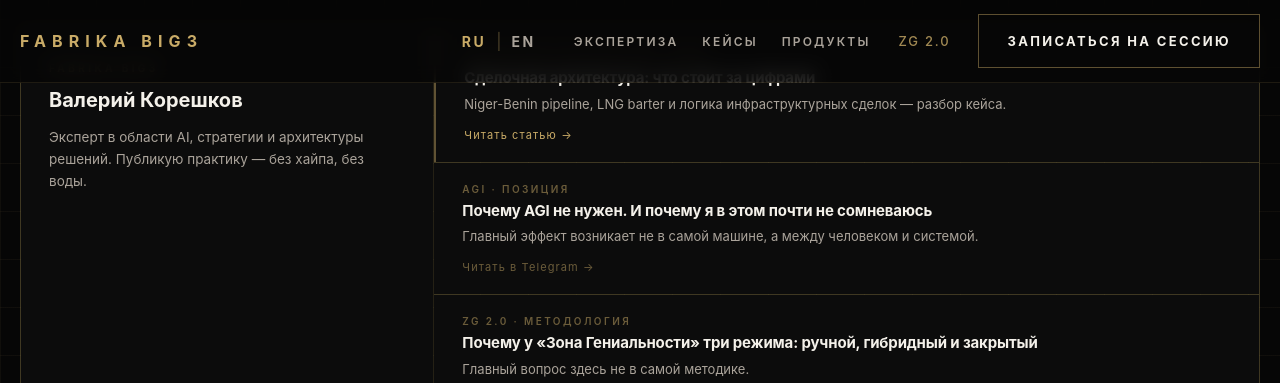
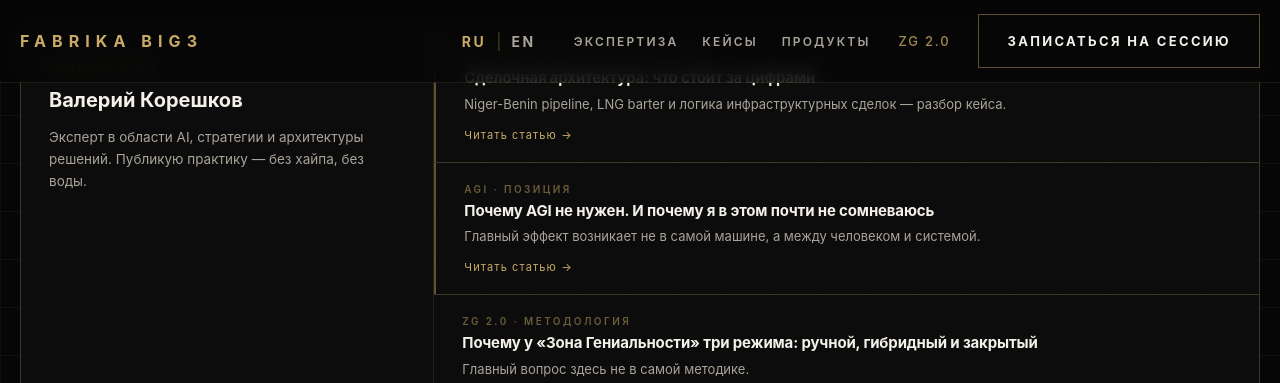
Before and after one commit to Valerii1242/fabrika-big3, a Jekyll site: the page index.html, which Jekyll copies as it is, in a window 1280 px wide and 900 px high, scrolled down 6077 px. Shown: the top 383 px of the window. Built offline with Jekyll 4.4.1, drawn with Linux system fonts in a browser that asks for light colours.

Commit message:
Add files via upload

```diff
--- a/index.html
+++ b/index.html
@@ -2137,11 +2137,11 @@
               <span style="font-size:11px;letter-spacing:.1em;color:var(--gold);margin-top:8px;display:block;" data-ru="Читать статью →" data-en="Read article →">Читать статью →</span>
             </a>
 
-            <a class="tenchat-post" href="https://t.me/fabrika_big3" target="_blank" rel="noopener noreferrer">
+            <a class="tenchat-post" href="/blog/pochemu-agi-ne-nuzhen/" style="border-left:2px solid rgba(201,171,103,.45);">
               <span class="tenchat-post-tag" data-ru="AGI · Позиция" data-en="AGI · Position">AGI · Позиция</span>
               <h4 data-ru="Почему AGI не нужен. И почему я в этом почти не сомневаюсь" data-en="Why AGI is not needed. And why I'm almost certain of it">Почему AGI не нужен. И почему я в этом почти не сомневаюсь</h4>
               <p data-ru="Главный эффект возникает не в самой машине, а между человеком и системой." data-en="The main effect emerges not in the machine itself, but between the human and the system.">Главный эффект возникает не в самой машине, а между человеком и системой.</p>
-              <span style="font-size:11px;letter-spacing:.1em;color:rgba(201,171,103,.5);margin-top:8px;display:block;" data-ru="Читать в Telegram →" data-en="Read on Telegram →">Читать в Telegram →</span>
+              <span style="font-size:11px;letter-spacing:.1em;color:var(--gold);margin-top:8px;display:block;" data-ru="Читать статью →" data-en="Read article →">Читать статью →</span>
             </a>
 
             <a class="tenchat-post" href="https://t.me/fabrika_big3" target="_blank" rel="noopener noreferrer">
```
